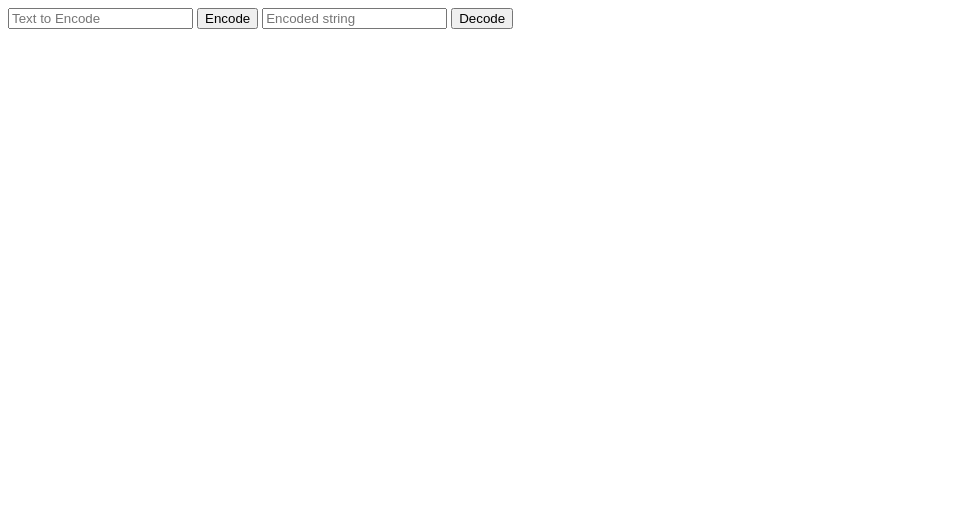
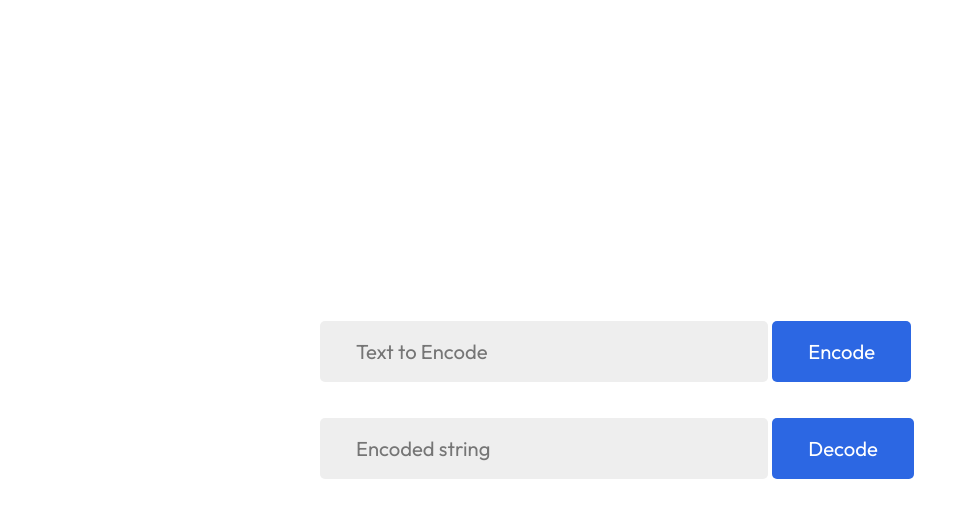
Before and after one commit to isaacmaddox/encoder, a plain HTML site: page index.html in a window 1280 px wide. Shown: the whole page, without its empty margins (0-969 px from the left). Drawn offline with nearby package versions, Linux system fonts and the light colour scheme.

Commit message:
Final working version

```diff
--- a/deobfuscate.js
+++ b/deobfuscate.js
@@ -1,5 +1,3 @@
-var array = [];
-
 function decode(str) {
     var de = str.split("");
     var shift = parseInt(str[0]);
--- a/index.html
+++ b/index.html
@@ -7,15 +7,68 @@
     <meta name="viewport" content="width=device-width, initial-scale=1.0">
     <script src="https://code.jquery.com/jquery-3.1.0.js"></script>
     <title>Document</title>
+    <style>
+        @import url('https://fonts.googleapis.com/css2?family=Outfit:wght@100..900&display=swap');
+
+        div {
+            position: fixed;
+            top: 50%;
+            left: 50%;
+            transform: translate(-50%, -50%);
+        }
+
+        * {
+            font-family: 'Outfit', sans-serif;
+            font-weight: 400;
+            font-size: 1.125rem;
+            border-radius: 5px;
+        }
+
+        input {
+            width: 35vw;
+            border: none;
+            background: #eee;
+            padding-inline: 2rem;
+            box-sizing: border-box;
+            outline: none;
+            transition: box-shadow 0.2s ease, background 0.2s ease;
+            padding-block: 1rem;
+            min-width: fit-content;
+            margin-block: 1rem;
+
+        }
+
+        input:focus {
+            box-shadow: 0px 0px 10px 1px #20add8;
+            background: #fff;
+        }
+
+        button {
+            padding-inline: 2rem;
+            padding-block: 1rem;
+            border: none;
+            background: #2c67e3;
+            color: #fff;
+            width: 10vw;
+            cursor: pointer;
+            min-width: fit-content;
+
+        }
+
+        button:hover {
+            filter: brightness(95%);
+        }
+    </style>
 </head>
 
 <body>
-    <input type="text" class="en" placeholder="Text to Encode">
-    <button onclick="encode($('input.en').val())">Encode</button>
+    <div>
+        <input type="text" class="en" placeholder="Text to Encode">
+        <button onclick="encode($('input.en').val())">Encode</button>
 
-    <input type="text" class="de" placeholder="Encoded string">
-    <button onclick="decode($('input.de').val())">Decode</button>
-
+        <input type="text" class="de" placeholder="Encoded string">
+        <button onclick="decode($('input.de').val())">Decode</button>
+    </div>
     <script src="obfuscate.js"></script>
     <script src="deobfuscate.js"></script>
 </body>
--- a/obfuscate.js
+++ b/obfuscate.js
@@ -11,7 +11,7 @@ function encode(str) {
         var ind = chars.indexOf(str[i]);
         if (ud == "u") newInd = ind + shift
         else if (ud == "d") newInd = ind - shift;
-        if (newInd > chars.length) {
+        if (newInd > chars.length - 1) {
             newInd = newInd - chars.length;
         } else if (newInd < 0) {
             newInd = chars.length + newInd;
@@ -22,6 +22,7 @@ function encode(str) {
         final += chars[j];
     }
     console.log(final);
+    navigator.clipboard.writeText(final);
 }
 function shuffle(array) {
     let currentIndex = array.length, randomIndex;
@@ -33,8 +34,7 @@ function shuffle(array) {
     return array;
 }
 
-var array = ["Isaac", "Steph"];
-var result = [];
+
 
 function arrencode(str) {
     for (var e = 0; e < str.length; e++) {
@@ -62,4 +62,4 @@ function arrencode(str) {
         navigator.clipboard.writeText(final);
     }
 }
-arrencode(array);
+// arrencode(array);
```
